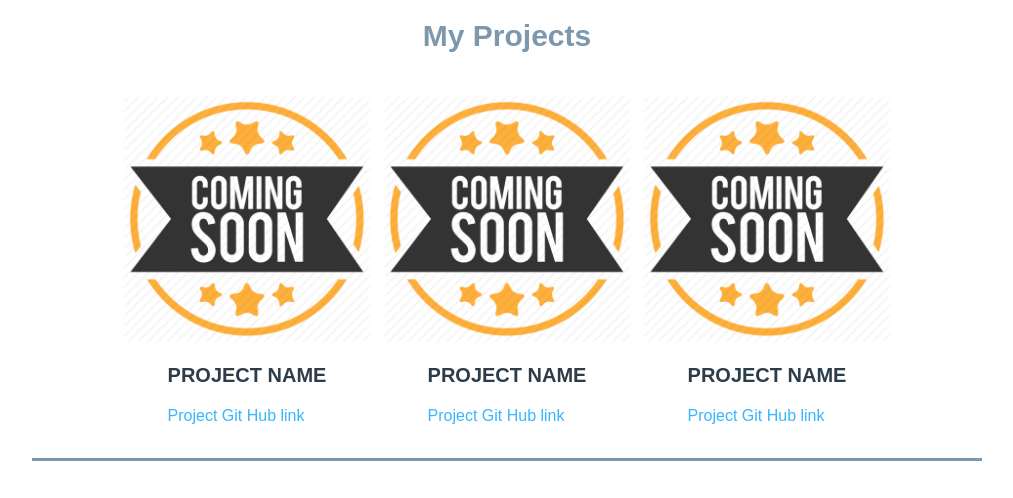
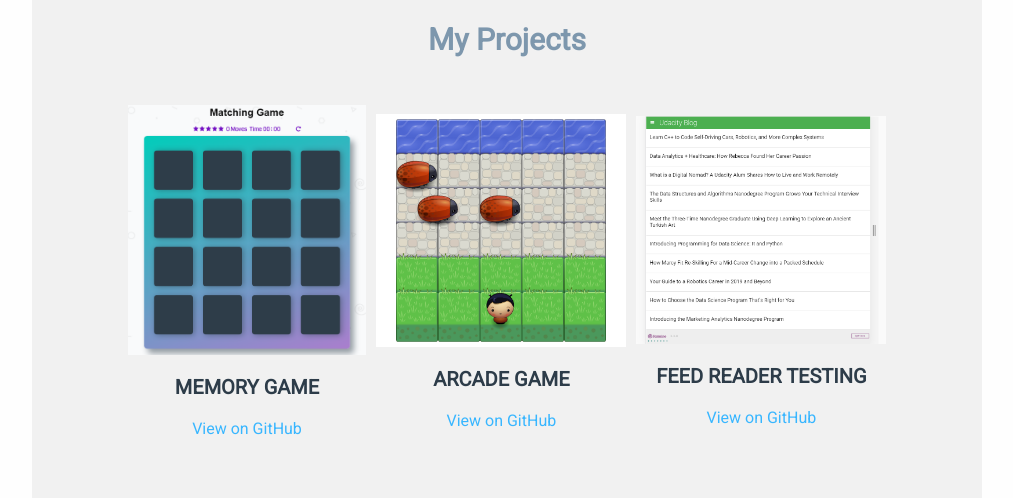
Before and after one commit to Ralence/Udacity-front-end-developer-portfolio, a plain HTML site: page index.html in a window 1280 px wide. Shown: the part 836-1334 px from the top of the page, without its empty margins (133-1146 px from the left). Drawn offline with Linux system fonts and the light colour scheme.

Commit message:
Updated projects and added main.js

```diff
--- a/css/style.css
+++ b/css/style.css
@@ -6,7 +6,7 @@ body {
     margin: 2%;
     padding: 0;
     color: #2d3c49;
-    font-family: Arial, Helvetica, sans-serif;
+    font-family: 'Roboto', sans-serif;
 }
 
 /*header styling*/
@@ -20,7 +20,9 @@ body {
 
 .logo-img {
     width: 100%;
+    max-width: 250px;
     height: auto;
+    margin-top: 1em;
 }
 
 .title {
@@ -105,6 +107,7 @@ body {
 
 /*my projects*/
 .my-projects {
+    background-color: #f1f1f1;
     display: flex;
     flex-direction: column;
     justify-content: center;
@@ -128,9 +131,13 @@ body {
     margin: 40px 5px;
 }
 
+.project> figcaption {
+    text-align: center;
+}
+
 .project-img {
     width: 100%;
-    height: auto;
+    height: 250px;
 }
 
 .project-heading {
--- a/index.html
+++ b/index.html
@@ -4,6 +4,7 @@
     <meta charset="UTF-8">
     <meta name="viewport" content="width=device-width, initial-scale=1.0">
     <meta http-equiv="X-UA-Compatible" content="ie=edge">
+    <link href="https://fonts.googleapis.com/css?family=Roboto" rel="stylesheet">
     <link rel="stylesheet" href="css/style.css" media="screen">
     <title>Portfolio</title>
 </head>
@@ -15,7 +16,7 @@
         </section>
         <section class="title">
             <h1 class="main-title">Ranko Ostojic</h1>
-            <h4 class="small-title">Front-end ninja</h4>
+            <h4 class="small-title">Front-end web developer</h4>
         </section>
     </header>
 
@@ -45,36 +46,17 @@
 
     <section class="my-projects" id="my-projects">
         <h2 class="my-projects-head">My Projects</h2>
-        <figure class="project">
-            <img class="project-img" src="img/coming_soon-512.png" alt="place holder photo">
-            <figcaption>
-                <h3 class="project-heading">Project Name</h3>
-                <p><a class="project-link" href="www.github.com">Project Git Hub link</a></p>
-            </figcaption>
-        </figure>
-        <figure class="project">
-            <img class="project-img" src="img/coming_soon-512.png" alt="place holder photo">
-            <figcaption>
-                <h3 class="project-heading">Project Name</h3>
-                <p><a class="project-link" href="www.github.com">Project Git Hub link</a></p>
-            </figcaption>
-        </figure>
-        <figure class="project">
-            <img class="project-img" src="img/coming_soon-512.png" alt="place holder photo">
-            <figcaption>
-                <h3 class="project-heading">Project Name</h3>
-                <p><a class="project-link" href="www.github.com">Project Git Hub link</a></p>
-            </figcaption>
-        </figure>
     </section>
 
     <footer class="contact">
         <h2 class="contact-head" id="contact-me">Contact Me</h2>
         <section class="contact-links">
-                <a href="https://www.facebook.com/ranko.ostojic"><img class="social-logo-img" src="img/fb_icon.png" alt="facebook logo"></a>
-                <a href="https://www.linkedin.com/in/ranko-ostojic-183660b3/"><img class="social-logo-img" src="img/Linked_in_icon.png" alt="linkedin logo"></a>
-                <a href="https://github.com/Ralence"><img class="social-logo-img" src="img/github_icon.png" alt="github logo"></a>
+                <a href="https://www.facebook.com/ranko.ostojic" target="_blank"><img class="social-logo-img" src="img/fb_icon.png" alt="facebook logo"></a>
+                <a href="https://www.linkedin.com/in/ranko-ostojic-183660b3/" target="_blank"><img class="social-logo-img" src="img/Linked_in_icon.png" alt="linkedin logo"></a>
+                <a href="https://github.com/Ralence" target="_blank"><img class="social-logo-img" src="img/github_icon.png" alt="github logo"></a>
         </section>
-        </footer>
+    </footer>
+
+    <script src="main.js"></script>
 </body>
 </html>
--- /dev/null
+++ b/main.js
@@ -0,0 +1,63 @@
+const projectContainer = document.getElementById('my-projects');//select the HTML container for projects
+//Store the projects in an array
+const projects = [
+    {
+        name: 'Memory game',
+        imageSrc: 'proj-pics/memory.png',
+        link: 'https://github.com/Ralence/udacity-fed-memory--game'
+    },
+    {
+        name: 'Arcade game',
+        imageSrc: 'proj-pics/arcade.png',
+        link: 'https://github.com/Ralence/Udacity-Classic-Arcade-Game-Clone'
+    },
+    {
+        name: 'Feed Reader Testing',
+        imageSrc: 'proj-pics/testing.png',
+        link: 'https://github.com/Ralence/Udacity-Feed-Raeder-Testing'
+    },
+    {
+        name: 'Restaurant Review App',
+        imageSrc: 'proj-pics/restor.png',
+        link: 'https://github.com/Ralence/Udacity-FEND-restaurant-review-app'
+    }
+];
+
+//function that creates HTML for the project cards
+function createProjectHTML(project) {
+
+    const figure = document.createElement('figure');
+    figure.className = 'project';
+
+    const image = document.createElement('img');
+    image.className = 'project-img';
+    image.src = project.imageSrc;
+    image.alt = `${project.name} project page picture`;
+    figure.append(image);
+
+    const figCap = document.createElement('figcaption');
+
+    const projectHeading = document.createElement('h3');
+    projectHeading.className = 'project-heading';
+    projectHeading.innerHTML = project.name;
+    figCap.append(projectHeading);
+
+    const projectLink = document.createElement('a');
+    projectLink.className = 'project-link';
+    projectLink.href = project.link;
+    projectLink.target ='_blank';
+    projectLink.innerText = 'View on GitHub';
+    figCap.append(projectLink);
+
+    figure.append(figCap);
+
+    return figure;
+};
+//Calls createProjectHTML to create HTML for each project and appends it to the projectContainer
+function fillProjectsHTML(array) {
+    array.forEach((project) => {
+        return projectContainer.appendChild(createProjectHTML(project));
+    });
+};
+
+fillProjectsHTML(projects);
```
Also changed, not shown: proj-pics/arcade.png (added), proj-pics/memory.png (added), proj-pics/restor.png (added), proj-pics/testing.png (added).
